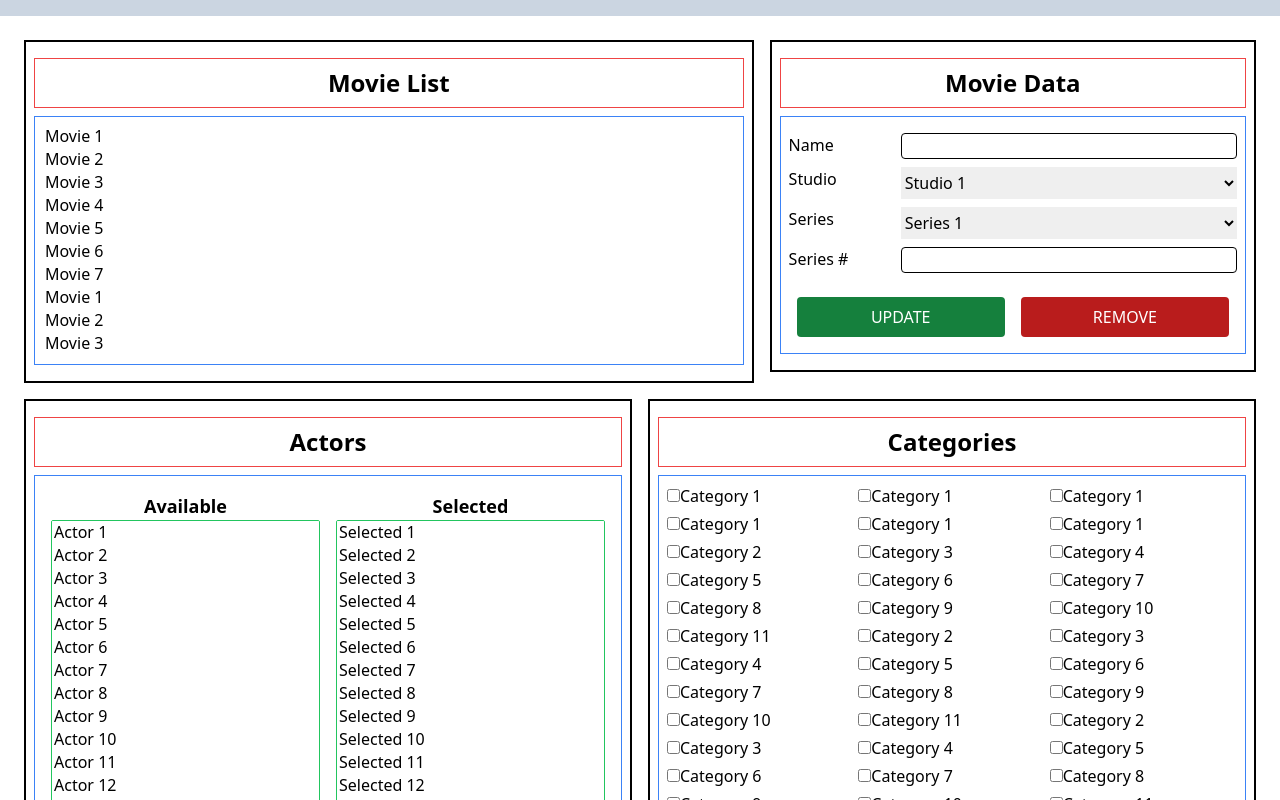
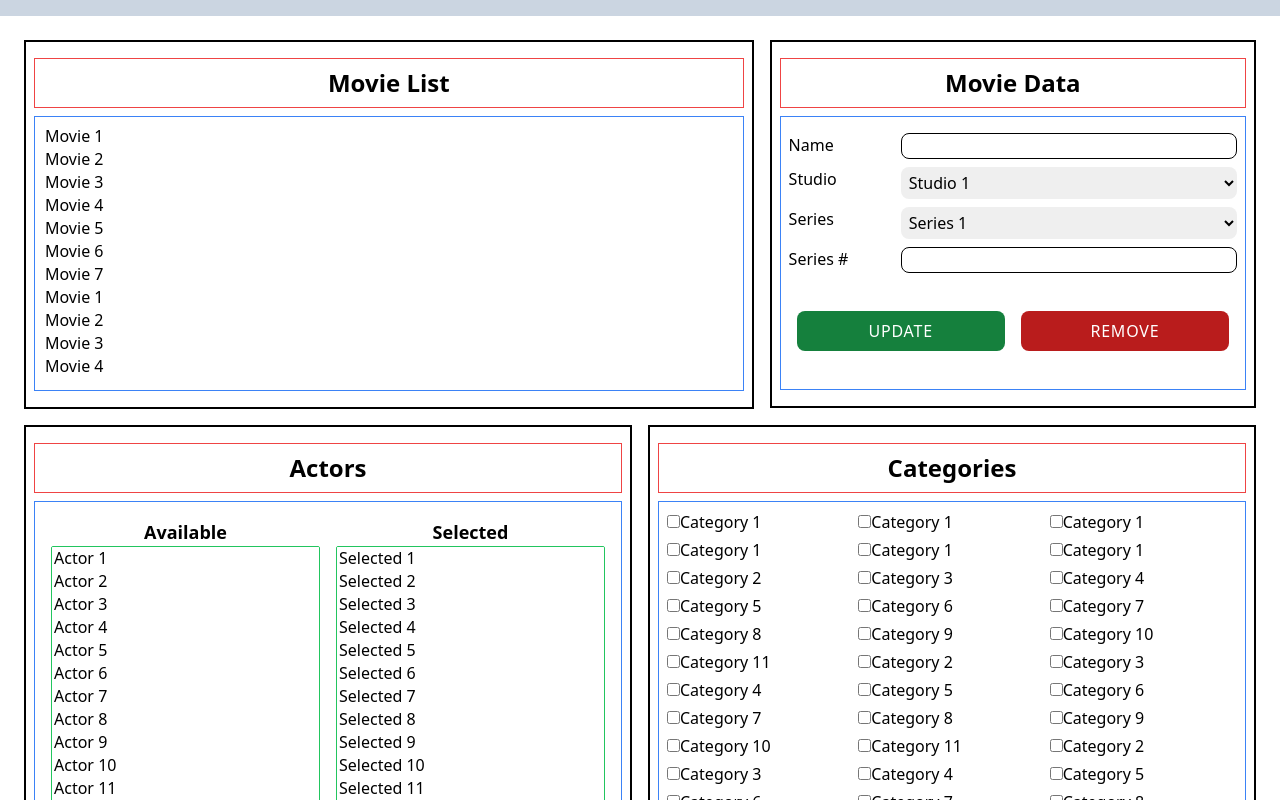
Before and after one commit to rdzhulai/Movie-Manager, a React (Create React App) app in the folder frontend/: page / in a window 1280 px wide. Shown: the top 800 px of the page. Built offline with nearby package versions, Linux system fonts and the light colour scheme; the HTML template or start-up script is replaced by a standard one.

Commit message:
UI cleanup

```diff
--- a/frontend/src/components/ActorSelector.tsx
+++ b/frontend/src/components/ActorSelector.tsx
@@ -1,12 +1,11 @@
+import ActorSelectorList from './ActorSelectorList'
 import MovieSection from './MovieSection'
 
 const ActorSelector = () => {
   return (
     <MovieSection title="Actors">
       <div className='flex h-96'>
-        <div className='w-1/2 m-2'>
-          <div className='text-lg text-center font-bold'>Available</div>
-          <div>
+        <ActorSelectorList title='Available'>
           <select className="border border-green-500 w-full" size={14}>
             <option>Actor 1</option>
             <option>Actor 2</option>
@@ -35,11 +34,8 @@ const ActorSelector = () => {
             <option>Actor 12</option>
             <option>Actor 13</option>
           </select>
-          </div>
-        </div>
-        <div className='w-1/2 m-2'>
-          <div className='text-lg text-center font-bold'>Selected</div>
-          <div>
+        </ActorSelectorList>
+        <ActorSelectorList title='Selected'>
           <select className="border border-green-500 w-full" size={14}>
             <option>Selected 1</option>
             <option>Selected 2</option>
@@ -68,8 +64,7 @@ const ActorSelector = () => {
             <option>Selected 12</option>
             <option>Selected 13</option>
           </select>
-          </div>
-        </div>
+        </ActorSelectorList>
       </div>
     </MovieSection>
   )
--- /dev/null
+++ b/frontend/src/components/ActorSelectorList.tsx
@@ -0,0 +1,17 @@
+interface Props {
+    title: string;
+    children: React.ReactNode;
+}
+
+const ActorSelectorList = ({ title, children }: Props) => {
+    return (
+        <div className='w-1/2 m-2'>
+            <div className='text-lg text-center font-bold'>{title}</div>
+            <div>
+                {children}
+            </div>
+        </div>
+    )
+}
+
+export default ActorSelectorList
--- a/frontend/src/components/MovieData.tsx
+++ b/frontend/src/components/MovieData.tsx
@@ -1,3 +1,4 @@
+import MovieDataFormRow from './MovieDataFormRow';
 import MovieSection from './MovieSection';
 
 const MovieData = () => {
@@ -5,14 +6,13 @@ const MovieData = () => {
     <div>
       <form>
         <fieldset>
-          <div className='flex my-2'>
-            <div className='w-1/4'>Name</div>
-            <div className='w-3/4'><input className='border border-black focus:border-2 focus:border-blue-700 w-full outline-none rounded px-1' type='text' /></div>
-          </div>
-          <div className='flex my-2'>
-            <div className='w-1/4'>Studio</div>
-            <div className='w-3/4'>
-              <select className='w-full py-1'>
+          <div className='flex flex-col h-64'>
+            <div>
+              <MovieDataFormRow title='Name'>
+                <input className='movie-data-input' type='text' />
+              </MovieDataFormRow>
+              <MovieDataFormRow title='Studio'>
+                <select className='w-full p-1 rounded-lg'>
                   <option>Studio 1</option>
                   <option>Studio 2</option>
                   <option>Studio 3</option>
@@ -23,12 +23,9 @@ const MovieData = () => {
                   <option>Studio 8</option>
                   <option>Studio 9</option>
                 </select>
-            </div>
-          </div>
-          <div className='flex my-2'>
-            <div className='w-1/4'>Series</div>
-            <div className='w-3/4'>
-              <select className='w-full py-1'>
+              </MovieDataFormRow>
+              <MovieDataFormRow title='Series'>
+                <select className='w-full p-1 rounded-lg'>
                   <option>Series 1</option>
                   <option>Series 2</option>
                   <option>Series 3</option>
@@ -39,15 +36,17 @@ const MovieData = () => {
                   <option>Series 8</option>
                   <option>Series 9</option>
                 </select>
+              </MovieDataFormRow>
+              <MovieDataFormRow title='Series #'>
+                <input className='movie-data-input' type='text' />
+              </MovieDataFormRow>
+            </div>
+            <div className='h-full flex flex-col justify-center'>
+              <div className='flex'>
+                <button className='bg-green-700 hover:bg-green-600 movie-data-button' type='submit'>Update</button>
+                <button className='bg-red-700 hover:bg-red-600 movie-data-button' type='button'>Remove</button>
               </div>
             </div>
-          <div className='flex my-2'>
-            <div className='w-1/4'>Series #</div>
-            <div className='w-3/4'><input className='border border-black focus:border-2 focus:border-blue-700 w-full outline-none rounded px-1' type='text' /></div>
-          </div>
-          <div className='flex mt-6 mb-2'>
-            <button className='w-1/2 bg-green-700 text-white mx-2 hover:bg-green-600 uppercase p-2 rounded' type='submit'>Update</button>
-            <button className='w-1/2 bg-red-700 text-white mx-2  hover:bg-red-600 uppercase p-2 rounded' type='button'>Remove</button>
           </div>
         </fieldset>
       </form>
--- /dev/null
+++ b/frontend/src/components/MovieDataFormRow.tsx
@@ -0,0 +1,15 @@
+interface Props {
+    title: string;
+    children: React.ReactNode;
+}
+
+const MovieDataFormRow = ({ title, children }: Props) => {
+    return (
+        <div className='flex my-2'>
+            <div className='w-1/4'>{title}</div>
+            <div className='w-3/4'>{children}</div>
+        </div>
+    );
+}
+
+export default MovieDataFormRow
--- a/frontend/src/components/MovieList.tsx
+++ b/frontend/src/components/MovieList.tsx
@@ -3,7 +3,7 @@ import MovieSection from "./MovieSection"
 const MovieList = () => {
   return (
     <MovieSection title="Movie List">
-      <select className="w-full" size={10}>
+      <select className="w-full h-64" size={10}>
         <option>Movie 1</option>
         <option>Movie 2</option>
         <option>Movie 3</option>
--- a/frontend/src/index.css
+++ b/frontend/src/index.css
@@ -7,3 +7,12 @@
     @apply bg-slate-300;
   }
 }
+
+@layer components {
+  .movie-data-input {
+    @apply outline-none border border-black focus:border-2 focus:bg-gray-100 focus:border-blue-700 w-full rounded-lg px-1;
+  }
+  .movie-data-button {
+    @apply w-1/2  text-white mx-2 uppercase p-2 rounded-lg tracking-wider;
+  }
+}
```
Lines whose indentation alone changed are shown as unchanged.
